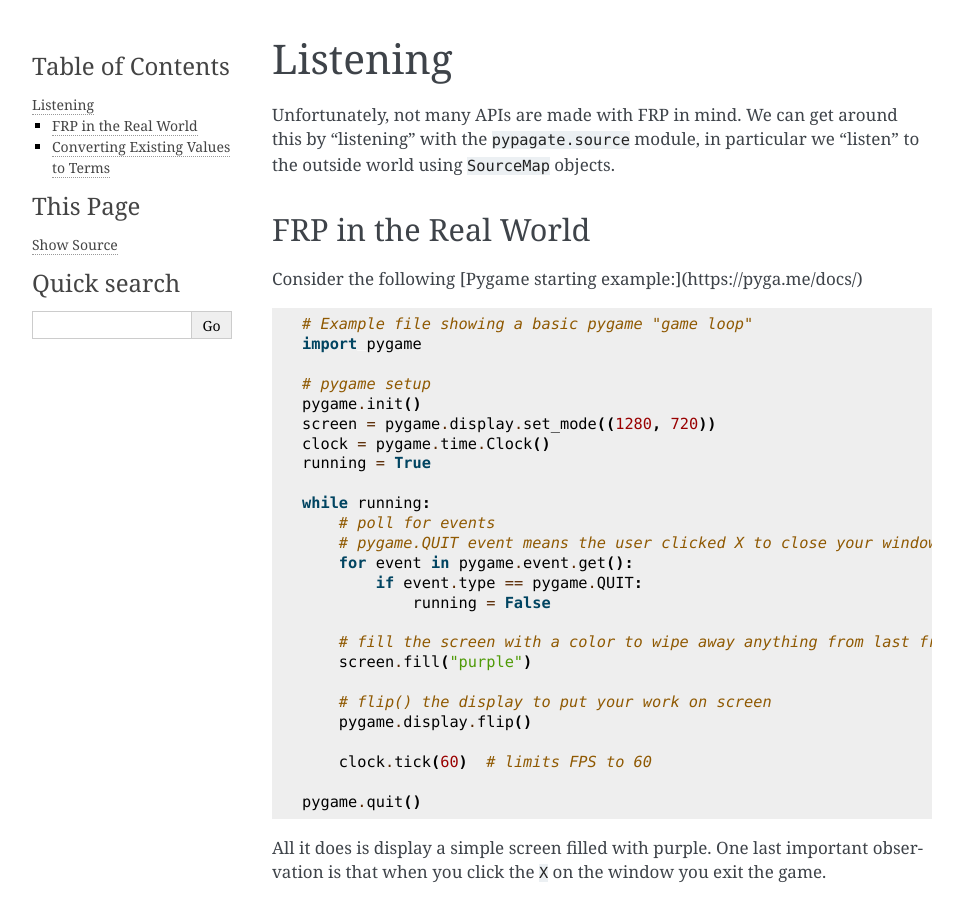
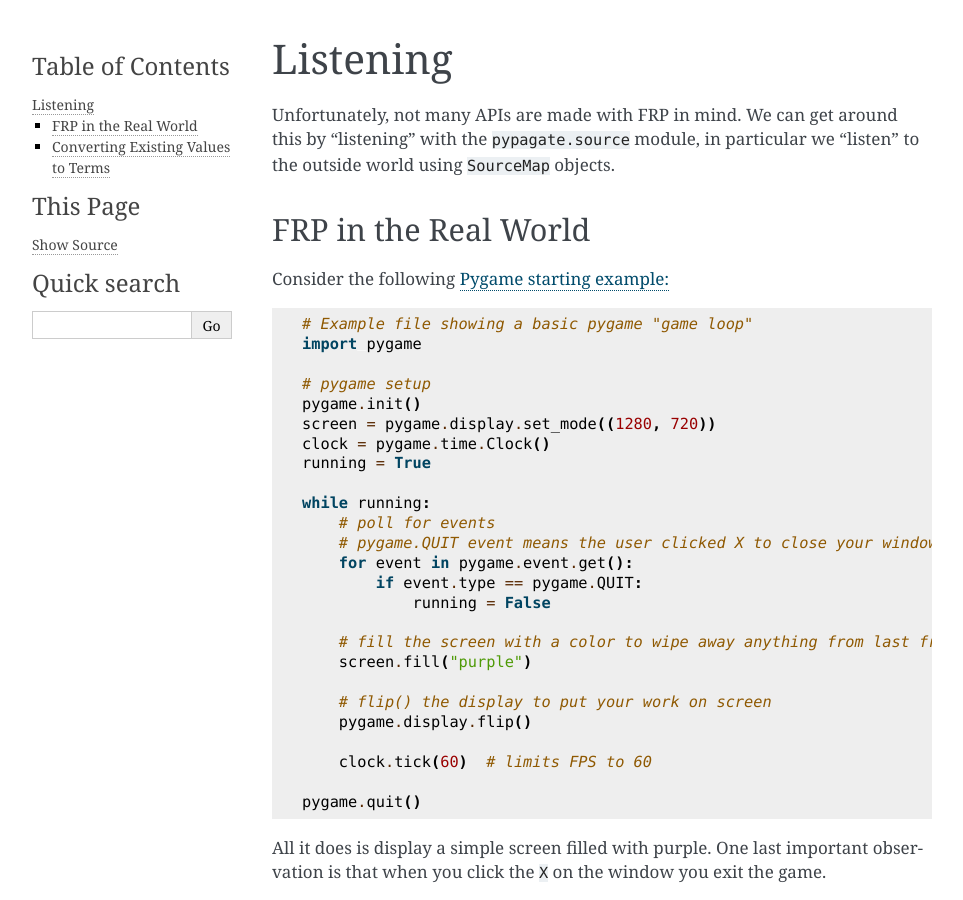
Before and after one commit to thyrgle/pypagate, a Sphinx documentation site: the page built from docs/source/listening.rst, in a window 1280 px wide and 900 px high. Shown: the whole window, without its empty margins (148-1111 px from the left). Built offline with Sphinx 7.4.7, drawn with Linux system fonts in a browser that asks for light colours.

Commit message:
Fixed link.

```diff
--- a/docs/source/listening.rst
+++ b/docs/source/listening.rst
@@ -7,7 +7,7 @@ Unfortunately, not many APIs are made with FRP in mind. We can get around this b
 FRP in the Real World
 ---------------------
 
-Consider the following [Pygame starting example:](https://pyga.me/docs/)
+Consider the following `Pygame starting example: <https://pyga.me/docs/>`_
 
 .. code-block:: python
 
```
